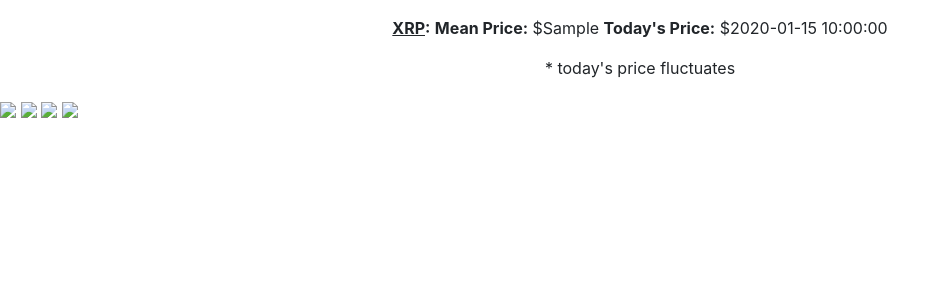
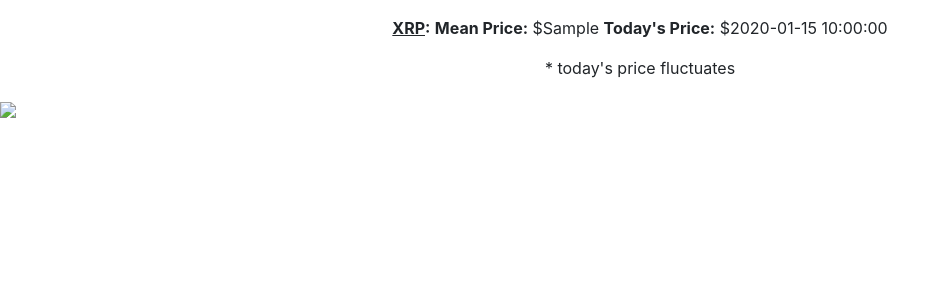
Before and after one commit to harshitgokharu/cryptodetails, a Flask app: template templates/index.html in a window 1280 px wide. Shown: the part 146-446 px from the top of the page, without its empty margins (0-950 px from the left). Run offline with Flask 2, Linux system fonts and the light colour scheme; the template is opened without the code that fills it: most values are stand-ins (such as "Sample title", 1, 10 or a date in 2020); parts of the project's set-up code (start-up, migrations or seed data) failed here and were passed over.

Commit message:
Update index.html

```diff
--- a/templates/index.html
+++ b/templates/index.html
@@ -42,9 +42,7 @@
      <p>* today's price fluctuates</u></p>
      </center>
      <img src={{ url1 }} class="img-fluid">
-     <img src={{ url2 }} class="img-fluid">
-     <img src={{ url3 }} class="img-fluid">
-     <img src={{ url4 }} class="img-fluid">
+
 
   </body>
 </html>
```
